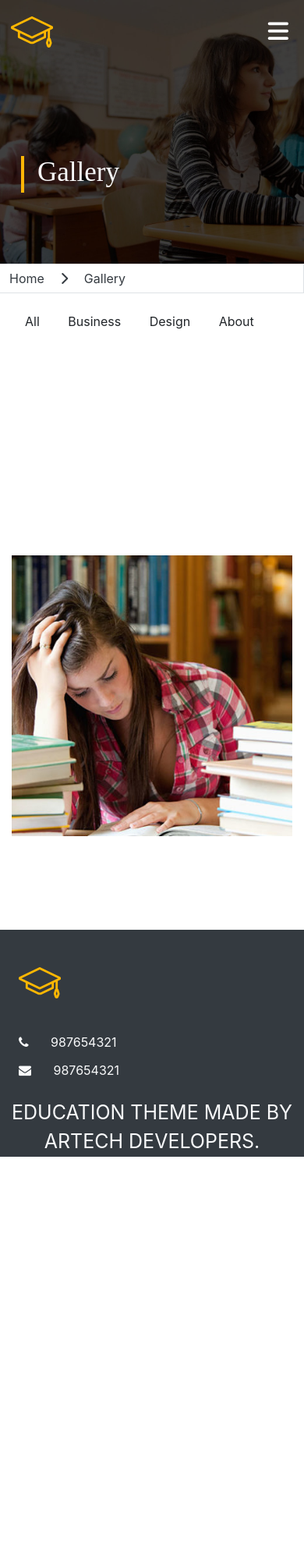
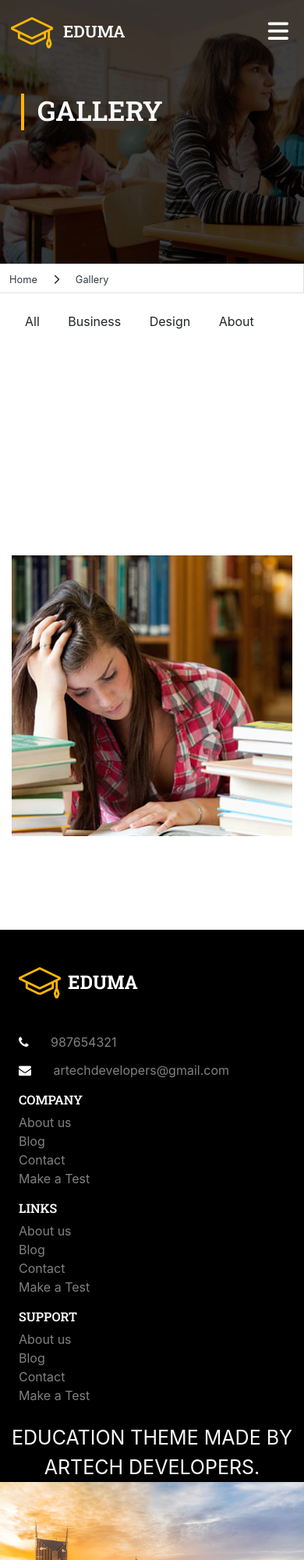
Before and after one commit to TusharGupta-bit/eduma, a plain HTML site: page gallery.html in a window 390 px wide. Shown: the top 2000 px of the page at 78% size. Before the commit the page ends 1483 px from the top, so only its background shows below. Drawn offline with nearby package versions, Linux system fonts and the light colour scheme.

Commit message:
Update gallery.html

```diff
--- a/gallery.html
+++ b/gallery.html
@@ -8,35 +8,35 @@
     <link rel="stylesheet" href="style.css">
     <link rel="stylesheet" href="https://stackpath.bootstrapcdn.com/bootstrap/4.5.0/css/bootstrap.min.css"
         integrity="sha384-9aIt2nRpC12Uk9gS9baDl411NQApFmC26EwAOH8WgZl5MYYxFfc+NcPb1dKGj7Sk" crossorigin="anonymous">
-    <link href="https://fonts.googleapis.com/css2?family=PT+Serif:wght@700&display=swap" rel="stylesheet">
+        <link href="https://fonts.googleapis.com/css2?family=Roboto+Slab:wght@600&display=swap" rel="stylesheet">
     <script src="https://kit.fontawesome.com/a076d05399.js"></script>
     <link rel="stylesheet" href="https://cdnjs.cloudflare.com/ajax/libs/font-awesome/4.7.0/css/font-awesome.min.css">
 </head>
 
 <body>
     <section class="background-contact-form">
-        <nav>
+        <nav class="nav-bar-others position-fixed">
             <input type="checkbox" id="check">
-            <label for="check" class="checkbtn">
-                <i class="fas fa-bars"></i>
+            <label for="check" class="checkbtn ">
+                <i class="fas fa-bars hamburger-others"></i>
             </label>
-            <label class="logo"><img src="images/logo.png" alt=""></label>
+            <label class="logo" id="logo"><img src="images/logo.png" alt=""> <span class="text-light logo-name">EDUMA</span></label>
             <ul>
-                <li><a class="active" href="index.html">Home</a></li>
-                <li><a href="about.html">About</a></li>
-                <li><a href="test.html">Test</a></li>
-                <li><a href="notes.html">Notes</a></li>
-                <li><a href="gallery.html">Gallery</a></li>
-                <li><a href="contact.html">Contact Us</a></li>
+                <li><a class="nav-hover" href="index.html">Home</a></li>
+                <li><a class="nav-hover" href="about.html">About</a></li>
+                <li><a class="nav-hover" href="test.html">Test</a></li>
+                <li><a class="nav-hover" href="notes.html">Notes</a></li>
+                <li><a class="nav-hover" href="gallery.html">Gallery</a></li>
+                <li><a class="nav-hover" href="contact.html">Contact Us</a></li>
             </ul>
         </nav>
-        <h1 class="text-light ml-5 contact-heading">Gallery</h1>
+        <h1 class="text-light ml-5 contact-heading">GALLERY</h1>
     </section>
     <div class="page-link">
-        <span><a href="index.html" class="text-dark">Home</a></span>
-        <span><i class="fas fa-chevron-right ml-3 text-dark"></i></span>
+        <span><a href="index.html" class="text-dark"><small>Home</small></a></span>
+        <span><small><i class="fas fa-chevron-right ml-3 text-dark"></i></small></span>
 
-        <span><a href="gallery.html" class="text-dark ml-3">Gallery</a></span>
+        <span><a href="gallery.html" class="text-dark ml-3"><small>Gallery</small></a></span>
 
     </div>
     <div class="mx-3 w-auto my-4">
@@ -84,24 +84,40 @@
         </div>
     </div>
 <!-- Footer Section -->
-    <section class="bg-dark">
-        <div>
-            <img src="/images/logo.png" class="mt-5 ml-4" alt="">
+<section class="Footer">
+    <div >
+        <img src="images/logo-footer.png" class="mt-5 ml-4" alt="">
         <div class="text-light">
-                <i class="fa fa-phone mx-4 mt-5 " aria-hidden="true"></i>
-                <span class="phone-no">987654321</span>
+            <i class="fa fa-phone mx-4 mt-5 " aria-hidden="true" ></i>
+            <span class="footer-heading">987654321</span>
         </div>
         <div class="text-light">
-                <i class="fa fa-envelope mx-4 mt-3" aria-hidden="true"></i>
-                <span class="phone-no">987654321</span>
+            <i class="fa fa-envelope mx-4 mt-3" aria-hidden="true" ></i>
+            <span class="footer-heading">artechdevelopers@gmail.com</span>
         </div>
+        <h6 class="text-light mx-4 mt-3 footer-main-heading">COMPANY</h6>
+        <div class="footer-heading mx-4">About us</div>
+        <div class="footer-heading mx-4">Blog</div>
+        <div class="footer-heading mx-4">Contact</div>
+        <div class="footer-heading mx-4">Make a Test</div>
+        <h6 class="text-light mx-4 mt-3 footer-main-heading">LINKS</h6>
+        <div class="footer-heading mx-4">About us</div>
+        <div class="footer-heading mx-4">Blog</div>
+        <div class="footer-heading mx-4">Contact</div>
+        <div class="footer-heading mx-4">Make a Test</div>
+        <h6 class="text-light mx-4 mt-3 footer-main-heading">SUPPORT</h6>
+        <div class="footer-heading mx-4">About us</div>
+        <div class="footer-heading mx-4">Blog</div>
+        <div class="footer-heading mx-4">Contact</div>
+        <div class="footer-heading mx-4">Make a Test</div>
     </div>
     <p class="text-light text-center watermark mt-4">EDUCATION THEME MADE BY ARTECH DEVELOPERS.</p>
     </section>
+    <img src="background-2.jpg" class="img-fluid footer-img" alt="Responsive image">
+
 
 
     <!-- JAVASCRIPT SECTION -->
-    <script src="custom.js"></script>
     <script src="https://code.jquery.com/jquery-3.5.1.slim.min.js"
     integrity="sha384-DfXdz2htPH0lsSSs5nCTpuj/zy4C+OGpamoFVy38MVBnE+IbbVYUew+OrCXaRkfj"
     crossorigin="anonymous"></script>
@@ -111,6 +127,7 @@
     <script src="https://stackpath.bootstrapcdn.com/bootstrap/4.5.0/js/bootstrap.min.js"
     integrity="sha384-OgVRvuATP1z7JjHLkuOU7Xw704+h835Lr+6QL9UvYjZE3Ipu6Tp75j7Bh/kR0JKI"
     crossorigin="anonymous"></script>
+    <script src="custom.js"></script>
 
 </body>
 
```
Lines whose indentation alone changed are shown as unchanged.
